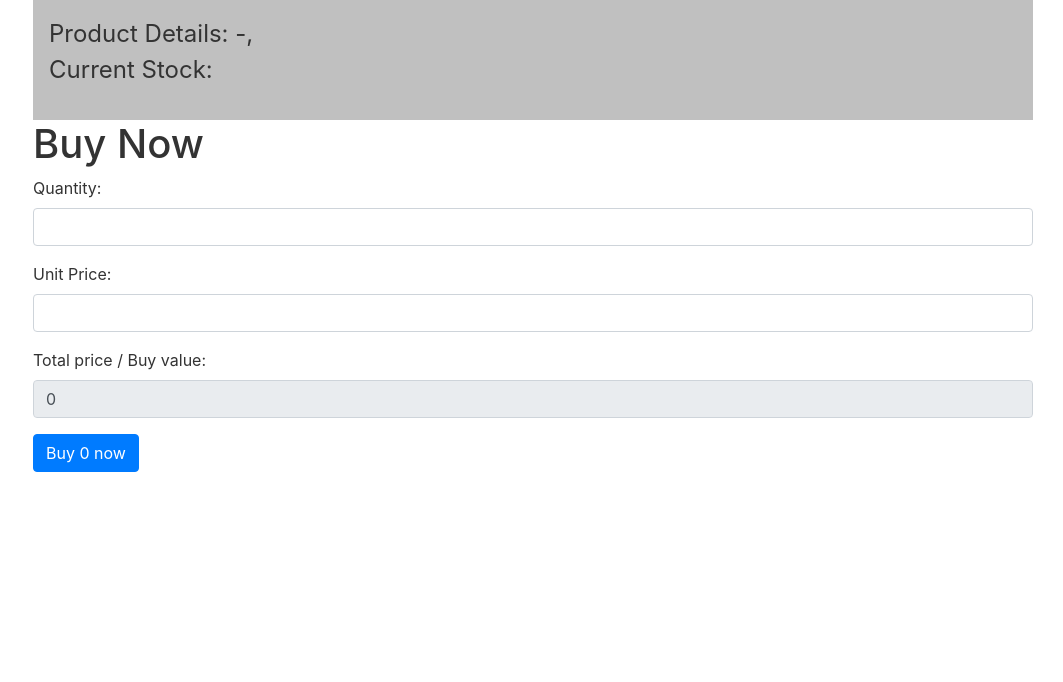
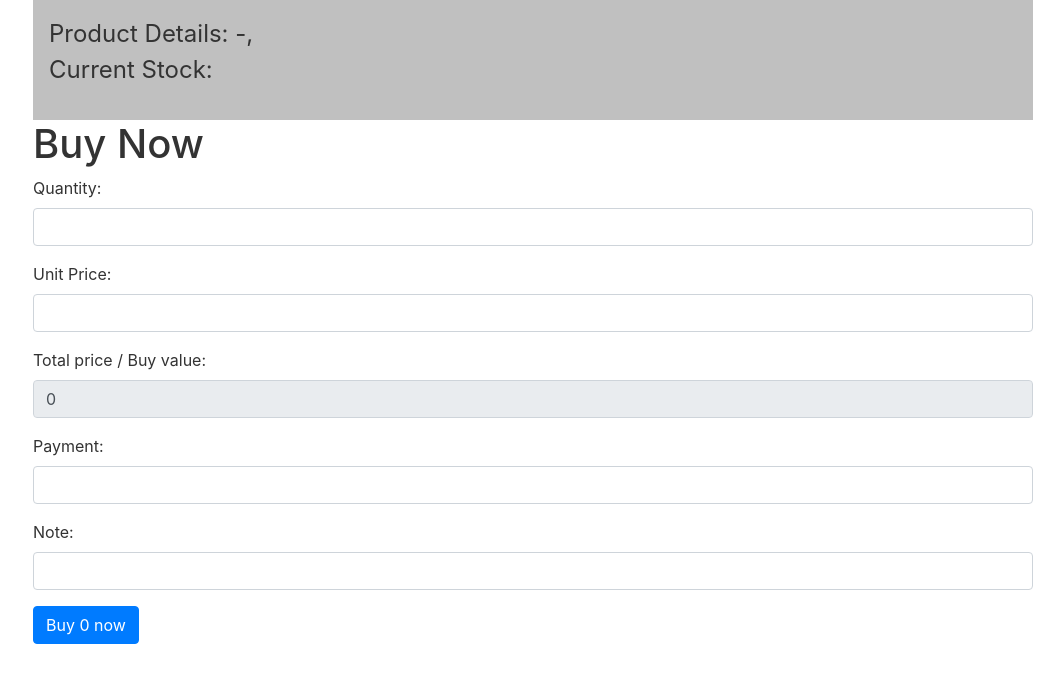
Before and after one commit to thetradecoder/local-shop-manager, a React (Create React App) app: page /buy in a window 1280 px wide. Shown: the top 682 px of the page, without its empty margins (217-1280 px from the left). Built offline with nearby package versions, Linux system fonts and the light colour scheme; no server answers.

Commit message:
local update

```diff
--- a/src/components/buy-product.component.js
+++ b/src/components/buy-product.component.js
@@ -15,12 +15,20 @@ export default function Buy(){
     const [unitPrice, setUnitPrice] = useState(0);
     const [quantity, setQuantity] = useState(0);
     const totalPrice = unitPrice*quantity;
+    const [payment, setPayment] = useState("");
+    const [remarks, setRemarks] =  useState("");
 
     function onChangeQuantity(e){
         setQuantity(e.target.value)
     }
     function onChangeUnitPrice(e){
         setUnitPrice(e.target.value)
+    }
+    function onChangePayment(e){
+        setPayment(e.target.value)
+    }
+    function onChangeRemarks(e){
+        setRemarks(e.target.value)
     }
 
     useEffect(()=>{
@@ -34,7 +42,10 @@ export default function Buy(){
 
         const buyHistory = {
             quantity,
-            totalPrice
+            unitPrice,
+            totalPrice,
+            payment,
+            remarks
         }
 
         axios.put(`http://localhost:5000/buy/${productId}/${username}/${userid}`, buyHistory)
@@ -66,6 +77,16 @@ export default function Buy(){
                         <label>Total price / Buy value: </label>
                         <input type="number" className="form-control" value={totalPrice} disabled/>
                     </div>
+
+                    <div className="form-group">
+                        <label>Payment: </label>
+                        <input type="text" className="form-control" onChange={onChangePayment} required/>
+                    </div>
+
+                    <div className="form-group">
+                        <label>Note: </label>
+                        <input type="number" className="form-control" onChange={onChangeRemarks}/>
+                    </div>
                     <div>
                         <button className="btn btn-primary">Buy {quantity} now</button>
                     </div>
```
Also changed, not shown: 2 other files (tests, documents, lock files or other folders).
